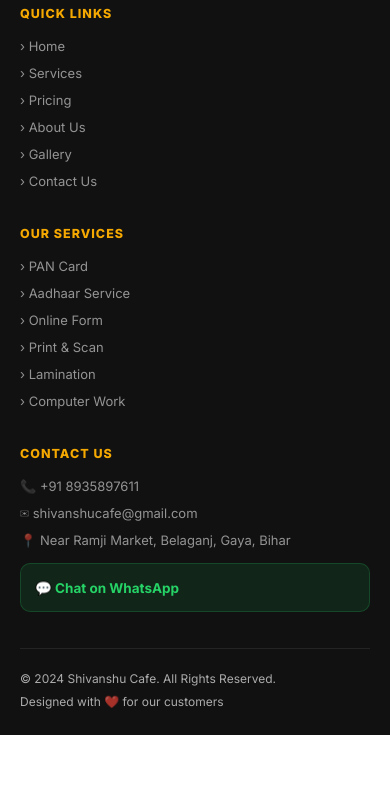
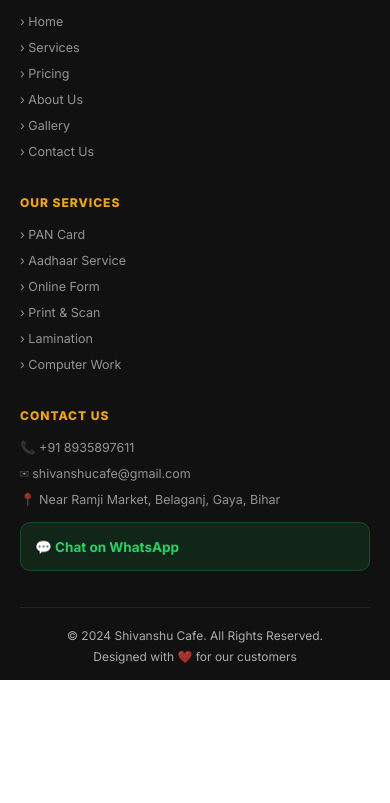
Before and after one commit to kksingh1995/Shivanshucafe, a website: page index.html in a window 390 px wide. Shown: the part 2772-3575 px from the top of the page. After the commit the page ends 3520 px from the top, so only its background shows below. Drawn offline with Linux system fonts and the light colour scheme.

Commit message:
Kailash 5 may

```diff
--- a/index.html
+++ b/index.html
@@ -213,14 +213,26 @@ nav{background:#fff;position:sticky;top:0;z-index:9999;box-shadow:0 2px 16px rgb
 
 /* FOOTER */
 footer{background:#111;color:rgba(255,255,255,.65);padding:56px 0 26px;}
-.footer-grid{display:grid;grid-template-columns:2fr 1fr 1fr 1.5fr;gap:36px;margin-bottom:36px;}
+.footer-grid{
+  display:grid;
+  grid-template-columns:2fr 1fr 1fr 1.5fr;
+  gap:36px;
+  margin-bottom:36px;
+}
+@media(max-width:1024px){
+  .footer-grid{grid-template-columns:1fr 1fr;gap:28px;}
+}
+@media(max-width:600px){
+  .footer-grid{grid-template-columns:1fr;gap:20px;}
+  footer{padding:36px 0 16px;}
+}
 .fb h3{font-family:'Montserrat',sans-serif;font-weight:900;font-size:18px;color:#fff;margin-bottom:8px;}
 .fb h3 span{color:var(--red);}
 .fb>p{font-size:13px;line-height:1.65;margin-bottom:14px;}
 .open-badge{background:var(--red);color:#fff;padding:5px 13px;border-radius:6px;font-size:12px;font-weight:700;display:inline-block;}
 .f-hours{font-size:12px;margin-top:7px;color:rgba(255,255,255,.4);}
 /* SOCIAL ICONS */
-.social-row{display:flex;gap:9px;margin-top:16px;}
+.social-row{display:flex;gap:8px;margin-top:14px;flex-wrap:wrap;}
 .social-row a{width:36px;height:36px;border-radius:9px;background:rgba(255,255,255,.09);display:flex;align-items:center;justify-content:center;text-decoration:none;transition:all .2s;overflow:hidden;}
 .social-row a:hover{transform:translateY(-2px);}
 .social-row a svg{width:18px;height:18px;fill:#fff;}
@@ -229,13 +241,20 @@ footer{background:#111;color:rgba(255,255,255,.65);padding:56px 0 26px;}
 .social-row a.ig:hover{background:radial-gradient(circle at 30% 107%,#fdf497 0%,#fdf497 5%,#fd5949 45%,#d6249f 60%,#285AEB 90%);}
 .social-row a.tw:hover{background:#000;}
 .social-row a.li:hover{background:#0A66C2;}
-.fc h4{font-size:12.5px;font-weight:800;text-transform:uppercase;letter-spacing:1px;color:var(--gold);margin-bottom:15px;}
+.fc{min-width:0;}
+.fc h4{font-size:12.5px;font-weight:800;text-transform:uppercase;letter-spacing:1px;color:var(--gold);margin-bottom:14px;}
 .fc ul{list-style:none;}
-.fc ul li{margin-bottom:8px;}
-.fc ul li a{text-decoration:none;color:rgba(255,255,255,.55);font-size:13px;cursor:pointer;transition:color .2s;}
+.fc ul li{margin-bottom:7px;}
+.fc ul li a{text-decoration:none;color:rgba(255,255,255,.55);font-size:13px;cursor:pointer;transition:color .2s;display:inline-block;}
 .fc ul li a:hover{color:var(--red);}
-.footer-bottom{border-top:1px solid rgba(255,255,255,.08);padding-top:22px;display:flex;justify-content:space-between;align-items:center;flex-wrap:wrap;gap:8px;}
+.footer-bottom{border-top:1px solid rgba(255,255,255,.08);padding-top:20px;display:flex;justify-content:space-between;align-items:center;flex-wrap:wrap;gap:8px;margin-top:4px;}
 .footer-bottom p{font-size:12px;}
+@media(max-width:600px){
+  .footer-bottom{flex-direction:column;align-items:center;text-align:center;gap:6px;}
+  .fc h4{font-size:12px;}
+  .fc ul li a{font-size:12.5px;}
+  .social-row a{width:34px;height:34px;}
+}
 
 /* FLOATING WA */
 .float-wa{position:fixed;bottom:28px;right:28px;z-index:9999;width:58px;height:58px;background:#25D366;border-radius:50%;display:flex;align-items:center;justify-content:center;box-shadow:0 4px 20px rgba(37,211,102,.5);text-decoration:none;font-size:26px;animation:pulseWa 2.5s infinite;}
```
Also changed, not shown: package.json (added, +15 -0 lines), render.yaml (added, +19 -0 lines), README.md (added), icon-192.png (added), icon-512.png (added), 1 other file.
